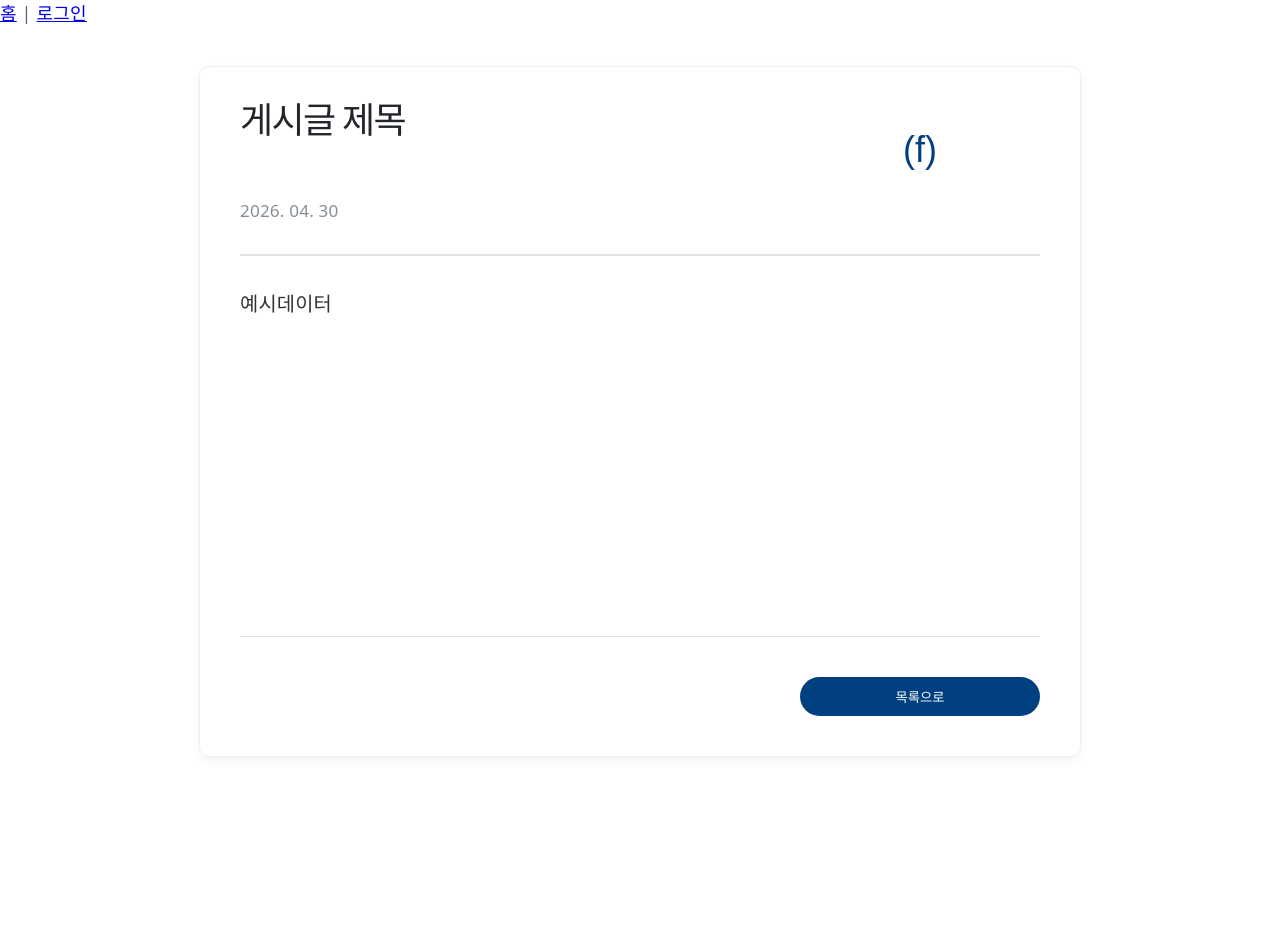
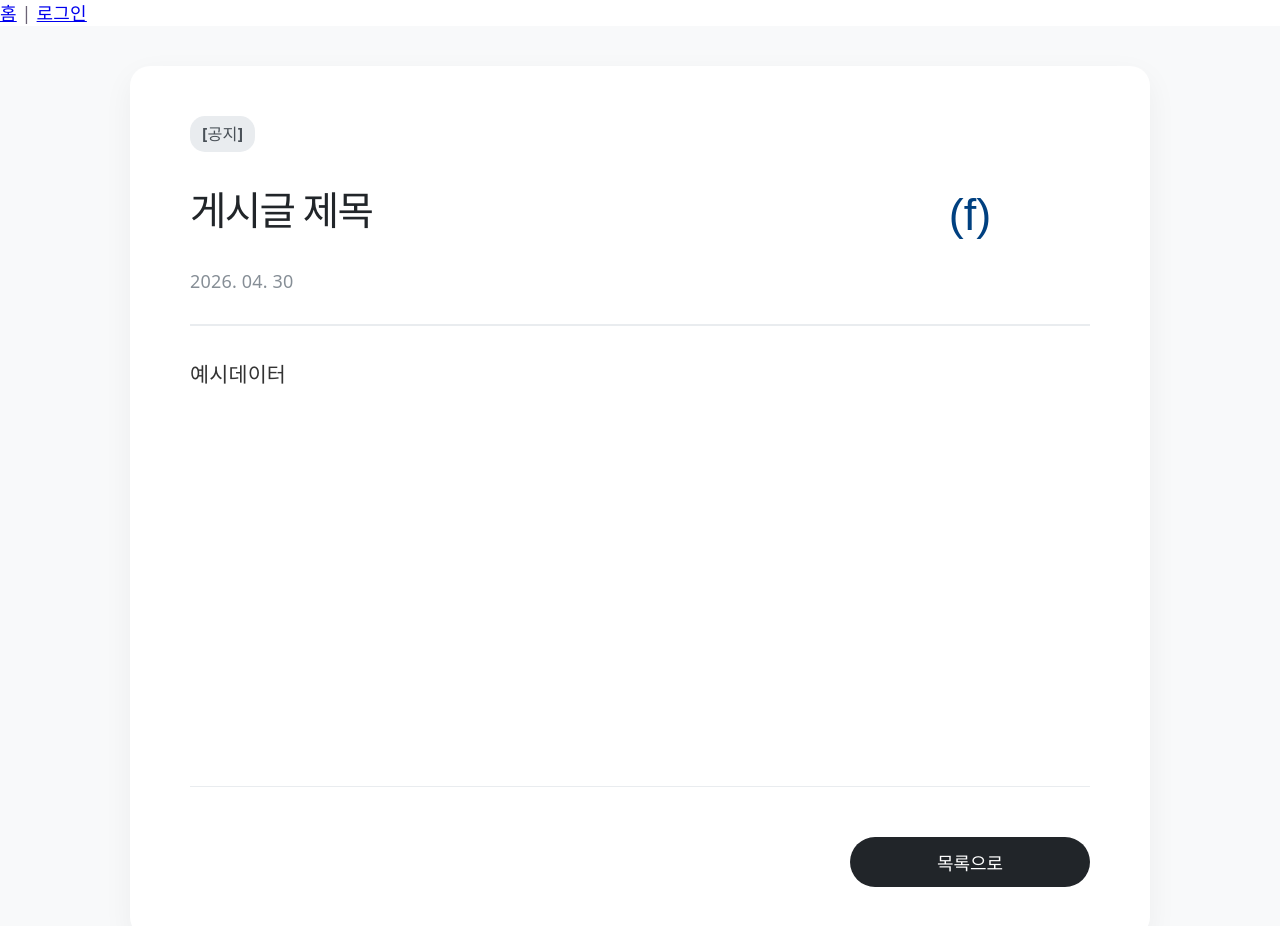
Before and after one commit to pknu-wap/Udada, a React (Vite) app in the folder client/: page /post/1 in a window 1280 px wide. Shown: the top 926 px of the page. Built offline with nearby package versions, Linux system fonts and the light colour scheme.

Commit message:
feat: css 수정

```diff
--- a/client/src/pages/Postdetail.css
+++ b/client/src/pages/Postdetail.css
@@ -1,38 +1,107 @@
+/* 전체 배경 및 가운데 정렬 */
+.post-detail-container {
+    padding: 40px;
+    background-color: #f8f9fa;
+    min-height: 100vh;
+    display: flex;
+    justify-content: center;
+}
+
+/* 하얀색 메인 박스 */
+.post-detail-box {
+    width: 100%;
+    max-width: 900px;
+    background-color: #fff;
+    padding: 50px 60px;
+    border-radius: 20px;
+    box-shadow: 0 10px 30px rgba(0, 0, 0, 0.05);
+}
+
+/* 상단 헤더 영역 */
 .article-header {
     margin-bottom: 20px;
 }
 
 .header-top {
     display: flex;
-  justify-content: space-between; /* 제목은 왼쪽, 북마크는 오른쪽 */
-  align-items: flex-start;
-  gap: 20px;
+    justify-content: space-between;
+    align-items: center;
+}
+
+/* 카테고리 태그 */
+.category-tag {
+    display: inline-block;
+    background-color: #e9ecef;
+    color: #495057;
+    padding: 5px 12px;
+    border-radius: 15px;
+    font-size: 0.9rem;
+    font-weight: bold;
+    margin-bottom: 15px;
 }
 
 .article-title {
-  font-size: 2rem;
-  font-weight: bold;
+    font-size: 2.2rem;
+    font-weight: 800;
     color: #212529;
     margin: 0;
 }
 
+/* 북마크 버튼 */
+.bookmark-btn {
+    background: none;
+    border: none;
+    font-size: 2.5rem; /* 아이콘 크기 */
+    cursor: pointer;
+    color: #004080;
+    transition: transform 0.2s;
+}
+
+.bookmark-btn:hover {
+    transform: scale(1.1);
+}
+
+/* 날짜 정보 */
 .header-bottom {
     margin-top: 15px;
-  display: flex;
-  gap: 10px;
     color: #868e96;
-  font-size: 0.95rem;
+    font-size: 1rem;
 }
 
+/* 중앙 구분선 */
 .content-divider {
     border: 0;
     height: 1.5px;
-  background-color: #dee2e6;
+    background-color: #e9ecef;
     margin: 30px 0;
 }
+
+/* 본문 영역 */
 .article-body {
-  font-size: 1.1rem;
+    font-size: 1.15rem;
     line-height: 1.8;
     color: #333;
-  min-height: 300px;
+    min-height: 400px; /* 본문이 짧아도 박스 높이 유지 */
 }
+
+/* 하단 버튼 영역 */
+.button-group {
+    text-align: right;
+    margin-top: 40px;
+}
+
+.back-btn {
+    padding: 12px 30px;
+    background-color: #212529;
+    color: #fff;
+    border: none;
+    border-radius: 25px;
+    font-size: 1rem;
+    font-weight: bold;
+    cursor: pointer;
+    transition: background-color 0.2s;
+}
+
+.back-btn:hover {
+    background-color: #495057;
+}
--- a/client/src/pages/Postdetail.jsx
+++ b/client/src/pages/Postdetail.jsx
@@ -32,18 +32,18 @@ const Postdetail = () => {
     }
 
     return (
-        <div style={{ padding: "40px", backgroundColor: "#fff", minHeight: "100vh" }}>
-            <div style={{ maxWidth: "800px", margin: "0 auto", padding: "40px", border: "1px solid #eee", borderRadius: "10px", boxShadow: "0 4px 10px rgba(0,0,0,0.05)" }}>
-
+        <div className="post-detail-container">
+            <div className="post-detail-box">
                 {/* 상단 헤더 영역 */}
                 <div className="article-header">
+                    <span className="category-tag">[{post.category || "공지"}]</span>
                     <div className="header-top">
                         <h1 className="article-title">{post.title}</h1>
 
                         {/* 북마크 아이콘*/}
                         <button
+                            className="bookmark-btn"
                             onClick={toggleBookmark}
-                            style={{ background: "none", border: "none", fontSize: "2rem", cursor: "pointer", color: "#004080" }}
                         >
                             {isBookmarked ? "(t)" : "(f)"}
                         </button>
@@ -58,17 +58,17 @@ const Postdetail = () => {
 
                 {/* 본문 */}
                 <div className="article-body">
-                    <p style={{ whiteSpace: "pre-wrap", wordBreak: "keep-all" }}>
+                    <p>
                         {post.content}
                     </p>
                 </div>
 
                 {/* 하단 구분선 및 목록으로 버튼*/}
-                <hr className="content-divider" style={{ marginTop: "50px" }} />
-                <div style={{ textAlign: "right" }}>
+                <hr className="content-divider" />
+                <div className="button-group">
                     <button
+                        className="back-btn"
                         onClick={() => navigate(-1)}
-                        style={{ padding: "10px 25px", backgroundColor: "#004080", color: "#fff", border: "none", borderRadius: "20px", cursor: "pointer", fontWeight: "bold" }}
                     >
                         목록으로
                     </button>
```
Lines whose indentation alone changed are shown as unchanged.
